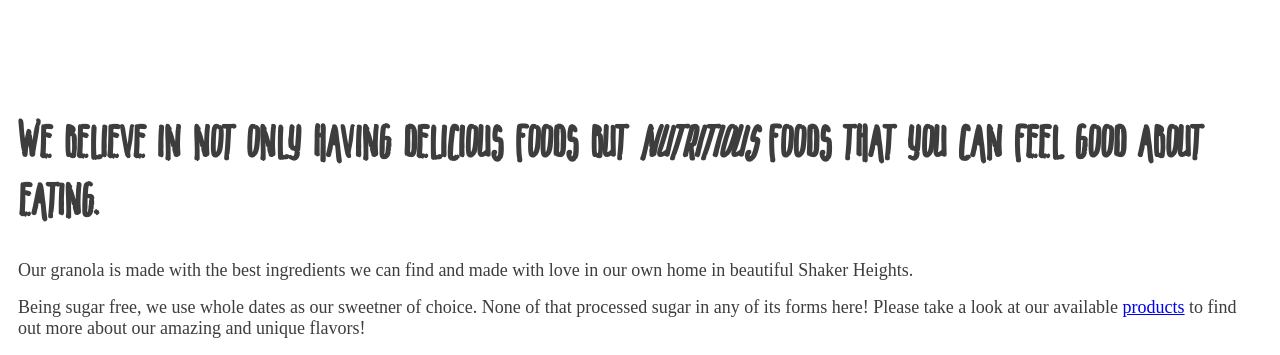
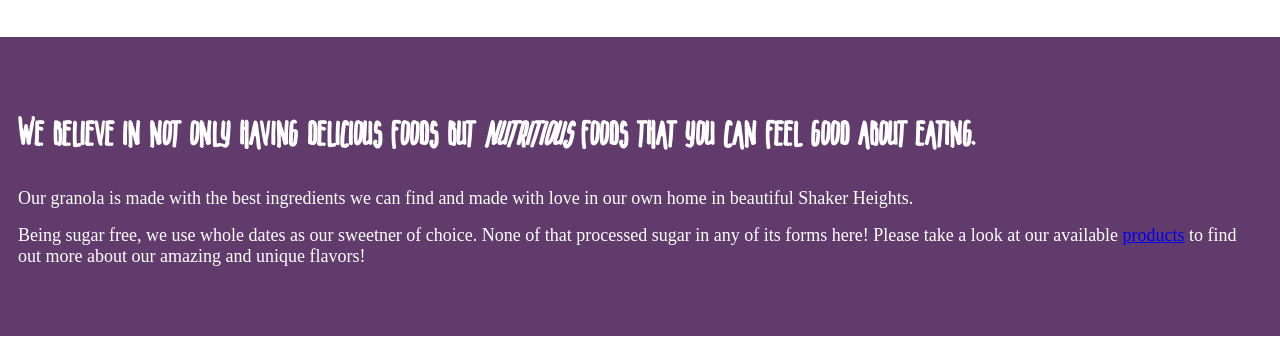
Before and after one commit to Annie-Huang/hippiechick-noms, a website: page index.html in a window 1280 px wide. Shown: the part 597-952 px from the top of the page. Drawn offline with Linux system fonts and the light colour scheme; a web font is replaced by a local one.

Commit message:
Make color contract bigger from white to background purple color

```diff
--- a/css/style.css
+++ b/css/style.css
@@ -54,7 +54,7 @@ FONTS
 :root {
   --clr-text: #3d3d3d;
   --clr-primary: #067E0A;
-  --clr-accent: #764981;
+  --clr-accent: #613b6b;
 
   --ff-title: "BFNarrow", san-serif;
   --ff-serif: 'Crimson Text', serif;
@@ -108,6 +108,10 @@ h2 {
 
 p {
   margin-bottom: 0.85em;
+}
+
+.section-title-small {
+  font-size: 3rem;
 }
 
 .text-primary {
@@ -164,3 +168,10 @@ nav a:focus {
 .intro {
   text-align: center;
 }
+
+.about-us {
+  background: var(--clr-accent);
+  display: flex; /* prefer to set flex here and in media query, just change direction */
+  flex-direction: column;
+  color: white;
+}
--- a/index.html
+++ b/index.html
@@ -32,7 +32,7 @@
 
   <section class="about-us">
     <header class="about-us__intro">
-      <h2 class="section-title">
+      <h2 class="section-title-small">
         <small>We believe in not only having delicious foods but <em>nutritious</em> foods that you can feel good about eating.</small>
       </h2>
     </header>
```
